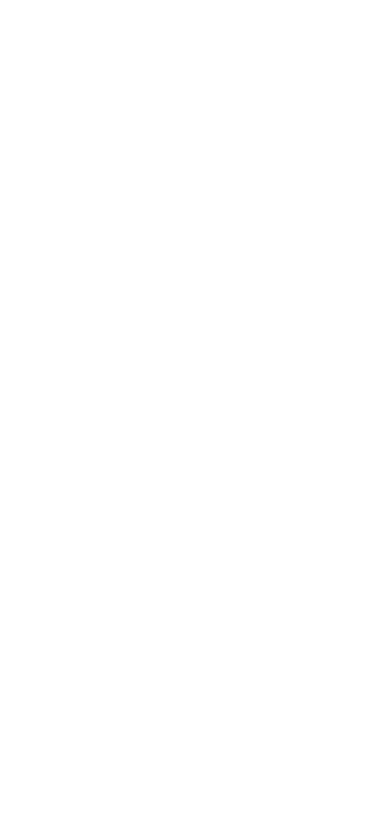
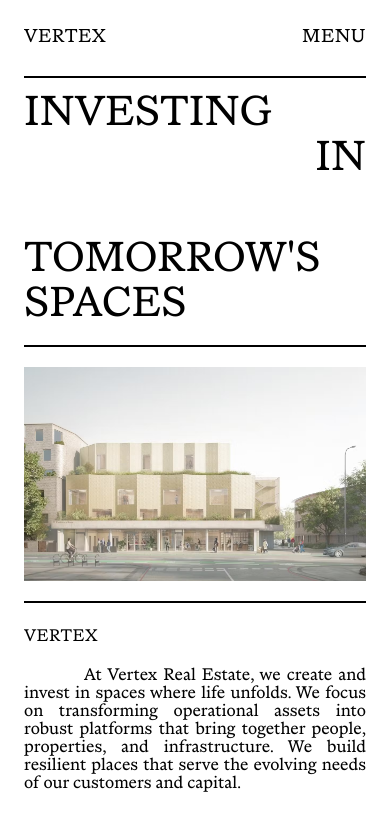
Before and after one commit to CleverCoder03/vertex, a Next.js app: page / in a window 390 px wide. Shown: the top 830 px of the page. Built offline with nearby package versions, Linux system fonts and the light colour scheme.

Commit message:
made navbar and hero for mobile

```diff
--- /dev/null
+++ b/app/components/Hero.tsx
@@ -0,0 +1,35 @@
+import Image from "next/image";
+
+const Hero = () => {
+  return (
+    <div>
+
+      {/* Hero Headline */}
+      <div className="py-4 lg:py-8 uppercase font-abc-marist font-medium text-[11.5vw] leading-none flex flex-col gap-14">
+        <div className="flex flex-col">
+          <h1>Investing</h1>
+          <h1 className="text-right">In</h1>
+        </div>
+        <div>
+          <h1>Tomorrow's</h1>
+          <h1>spaces</h1>
+        </div>
+      </div>
+
+      {/* Hero  Banner */}
+      <div className="border-y-2 py-5 lg:py-8">
+        <div className="relative aspect-[4/2.5]">
+          <Image src="/hero.avif" alt="Hero banner" fill />
+        </div>
+      </div>
+
+      {/* Short Para */}
+      <div className="font-abc-marist text-lg py-5 lg:py-8">
+        <p className="uppercase tracking-wide">Vertex</p>
+        <p  className="indent-15 leading-none mt-4 text-justify">At Vertex Real Estate, we create and invest in spaces where life unfolds. We focus on transforming operational assets into robust platforms that bring together people, properties, and infrastructure. We build resilient places that serve the evolving needs of our customers and capital.</p>
+      </div>
+    </div>
+  );
+};
+
+export default Hero;
--- a/app/components/Loader.tsx
+++ b/app/components/Loader.tsx
@@ -15,7 +15,7 @@
 
       // Animation props
       initial={{ opacity: 1 }} // Start fully visible
-      animate={{ opacity: 0 }} // Animate to fully transparent
+      animate={{ opacity: 0, display: "none" }} // Animate to fully transparent
       transition={{
         delay: 1.6,     // Wait 1.6 seconds before starting the fade
         duration: 1,  // Fade out over 1 second
--- a/app/components/Navbar.tsx
+++ b/app/components/Navbar.tsx
@@ -1,11 +1,15 @@
+import Link from "next/link"
+
 const Navbar = () => {
   return (
-    <div>
+    <div className="font-abc-marist uppercase flex justify-between items-center text-xl tracking-wide py-6 border-b-2">
         <div>
-
+          <Link href="/">
+            Vertex
+          </Link>
         </div>
         <div>
-
+            Menu
         </div>
     </div>
   )
--- a/app/page.tsx
+++ b/app/page.tsx
@@ -3,6 +3,7 @@
 import { useState } from "react";
 import Loader from "./components/Loader";
 import Navbar from "./components/Navbar";
+import Hero from "./components/Hero";
 
 export default function Home() {
   const [loaded, setLoaded] = useState(false);
@@ -12,8 +13,9 @@
       {!loaded && <Loader onFinish={() => setLoaded(true)} />}
 
       {loaded && (
-        <div className="py-6">
+        <div className="px-6 md:px-10 lg:px-15">
           <Navbar />
+          <Hero />
         </div>
       )}
     </>
```
Also changed, not shown: public/hero.avif (added).
